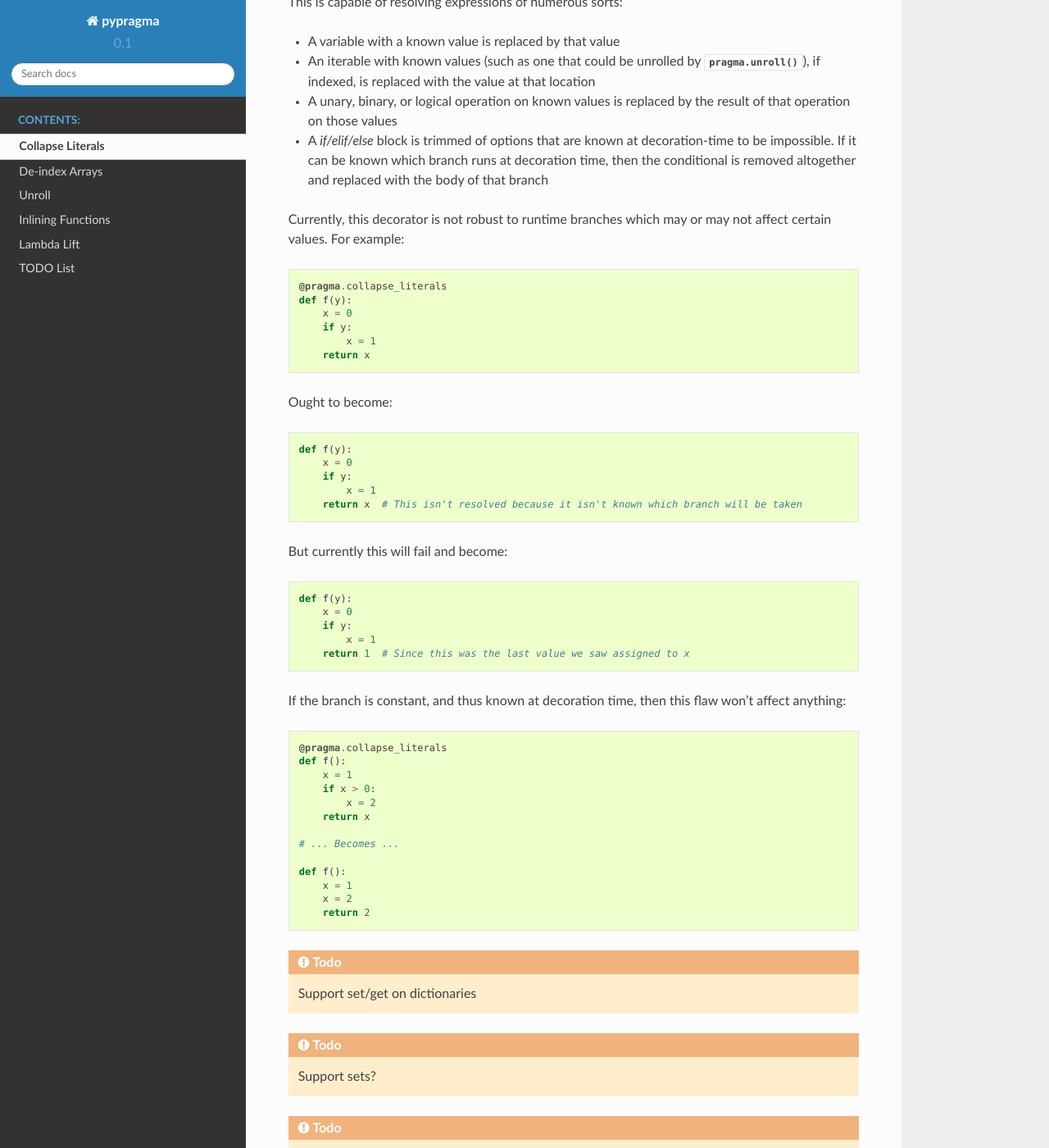
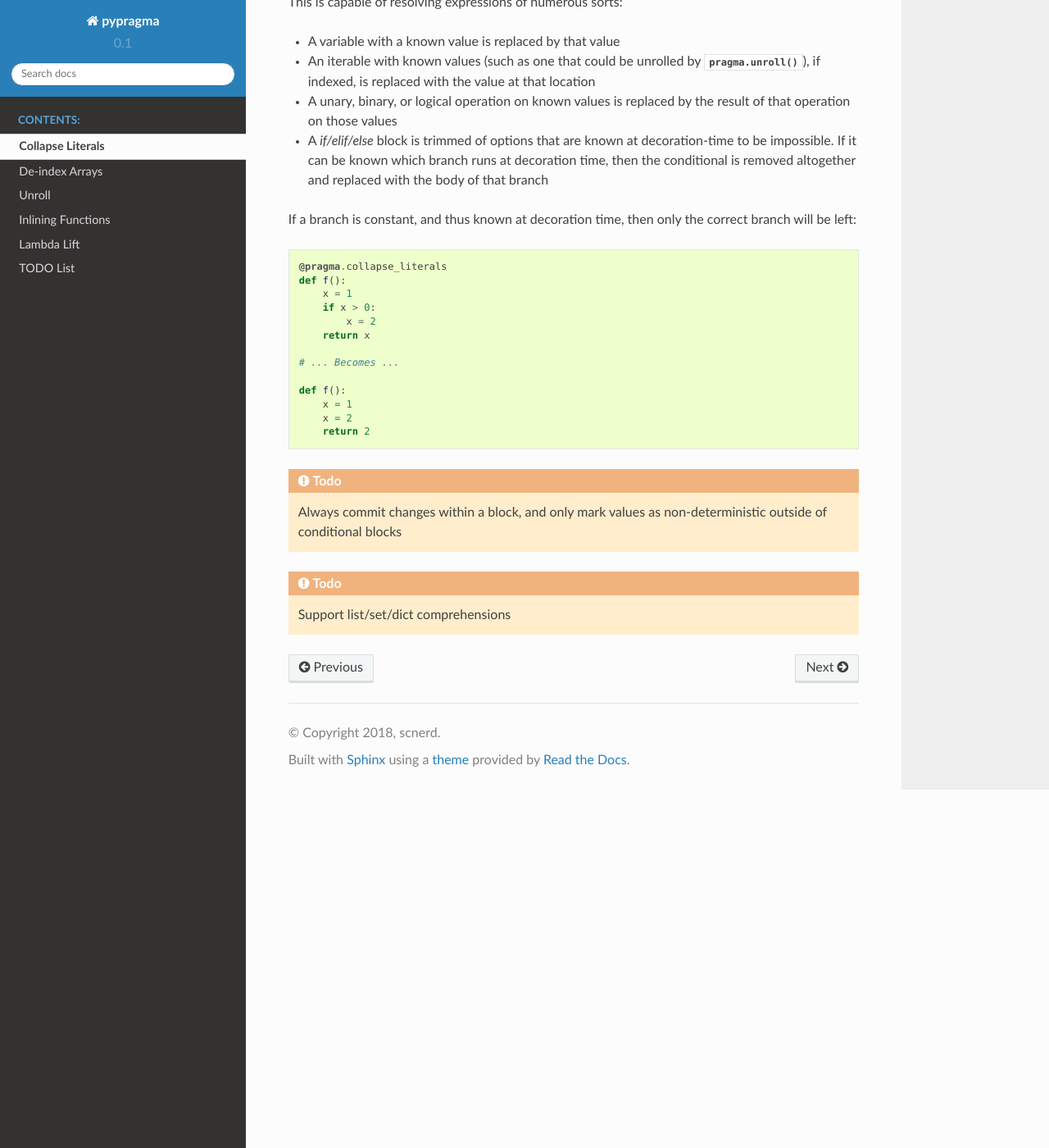
Before and after one commit to scnerd/pypragma, a Sphinx documentation site: the page built from docs/collapse_literals.rst, in a window 1280 px wide and 1400 px high, scrolled down 608 px. Shown: the whole window at 82% size. Built offline with Sphinx 7.4.7 and the Read the Docs theme 2.0.0, drawn with Linux system fonts in a browser that asks for light colours.

Commit message:
Updated todo's, minor other tweaks about feature availability

```diff
--- a/docs/collapse_literals.rst
+++ b/docs/collapse_literals.rst
@@ -25,32 +25,7 @@ This is capable of resolving expressions of numerous sorts:
 - A unary, binary, or logical operation on known values is replaced by the result of that operation on those values
 - A `if/elif/else` block is trimmed of options that are known at decoration-time to be impossible. If it can be known which branch runs at decoration time, then the conditional is removed altogether and replaced with the body of that branch
 
-Currently, this decorator is not robust to runtime branches which may or may not affect certain values. For example::
-
-    @pragma.collapse_literals
-    def f(y):
-        x = 0
-        if y:
-            x = 1
-        return x
-
-Ought to become::
-
-    def f(y):
-        x = 0
-        if y:
-            x = 1
-        return x  # This isn't resolved because it isn't known which branch will be taken
-
-But currently this will fail and become::
-
-    def f(y):
-        x = 0
-        if y:
-            x = 1
-        return 1  # Since this was the last value we saw assigned to x
-
-If the branch is constant, and thus known at decoration time, then this flaw won't affect anything::
+If a branch is constant, and thus known at decoration time, then only the correct branch will be left::
 
     @pragma.collapse_literals
     def f():
@@ -66,7 +41,5 @@ If the branch is constant, and thus known at decoration time, then this flaw won
         x = 2
         return 2
 
-.. todo:: Support set/get on dictionaries
-.. todo:: Support sets?
 .. todo:: Always commit changes within a block, and only mark values as non-deterministic outside of conditional blocks
 .. todo:: Support list/set/dict comprehensions
--- a/docs/deindex.rst
+++ b/docs/deindex.rst
@@ -49,5 +49,3 @@ This could be used, for example, in a case where dynamically calling functions i
 Note that because the array being de-indexed is passed to the decorator, the value of the constant-defined variables (e.g. ``v_0`` in the code above) is "compiled" into the code of the function, and won't update if the array is updated. Again, variable-indexed calls remain unaffected.
 
 Since names are (and must) be used as references to the array being de-indexed, it's worth noting that any other local variable of the format ``"{iterable_name}_{i}"`` will get shadowed by this function. The string passed to ``iterable_name`` must be the name used for the iterable within the wrapped function.
-
-.. todo:: Support selecting lists by name only, and extracting the list value from the closure (e.g. to permit deindexing nested lists)
--- a/docs/index.rst
+++ b/docs/index.rst
@@ -157,8 +157,6 @@ Some special cases include:
 
 - In ``collapse_literals``, any operation on known values gets reduced to a known value
 
-.. todo:: Support deterministic functions of known values
-
 Additionally, as a utility primarily for testing and debugging, the source code can be easily retrieved from each decorator *instead* of the transformed function by using the ``return_source=True`` argument.
 
 Quick Examples
--- a/docs/unroll.rst
+++ b/docs/unroll.rst
@@ -103,8 +103,5 @@ Also supported are recognizing top-level breaks. Breaks inside conditionals aren
 
 
 
-.. todo:: Handling constant sets and dictionaries (since the values contained in the AST's, not the AST nodes themselves, must be uniquely identified)
-.. todo:: Tuple assignments (``a, b = 3, 4``)
 .. todo:: Assignment to known lists and dictionaries
-.. todo:: ``zip``, ``reversed``, and other known operators, when performed on definition-time constant iterables
 .. todo:: Resolving compile-time known conditionals before detecting top-level breaks
```
Also changed, not shown: other parts of docs/unroll.rst (+1 -1 lines).
